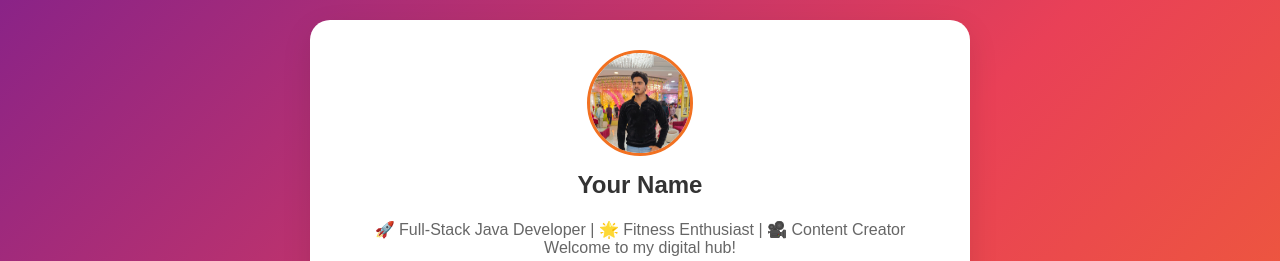
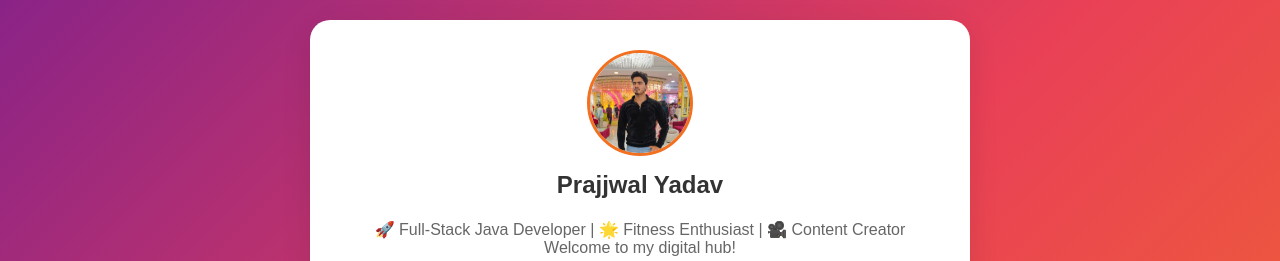
Before and after one commit to prajjwal77/LinkTree, a plain HTML site: page index.html in a window 1280 px wide. Shown: the top 261 px of the page. Drawn offline with Linux system fonts and the light colour scheme.

Commit message:
Update index.html

```diff
--- a/index.html
+++ b/index.html
@@ -118,7 +118,7 @@
     <div class="container">
         <div class="profile">
             <img src="/images/profile.png" alt="Profile Picture" class="profile-image">
-            <h1>Your Name</h1>
+            <h1>Prajjwal Yadav</h1>
             <p class="bio">🚀 Full-Stack Java Developer | 🌟 Fitness Enthusiast | 🎥 Content Creator<br>Welcome to my
                 digital hub!</p>
         </div>
```
